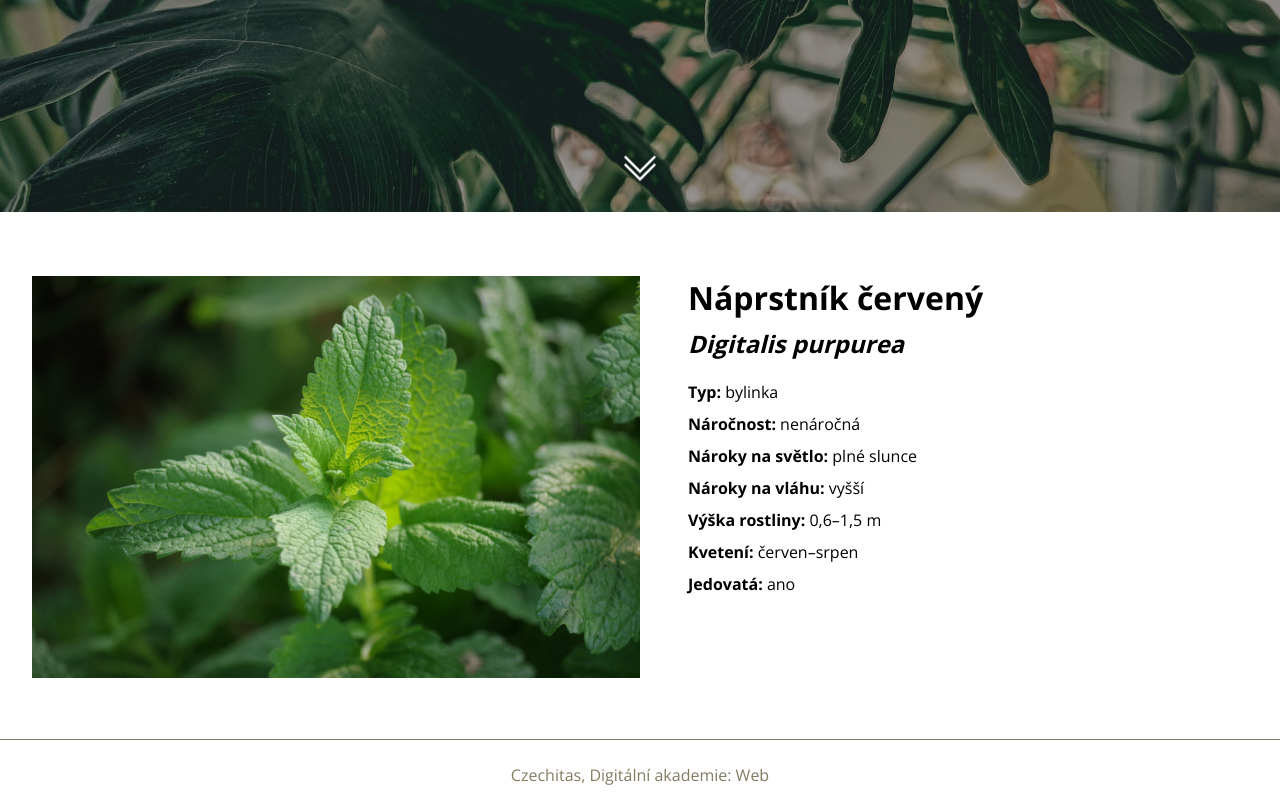
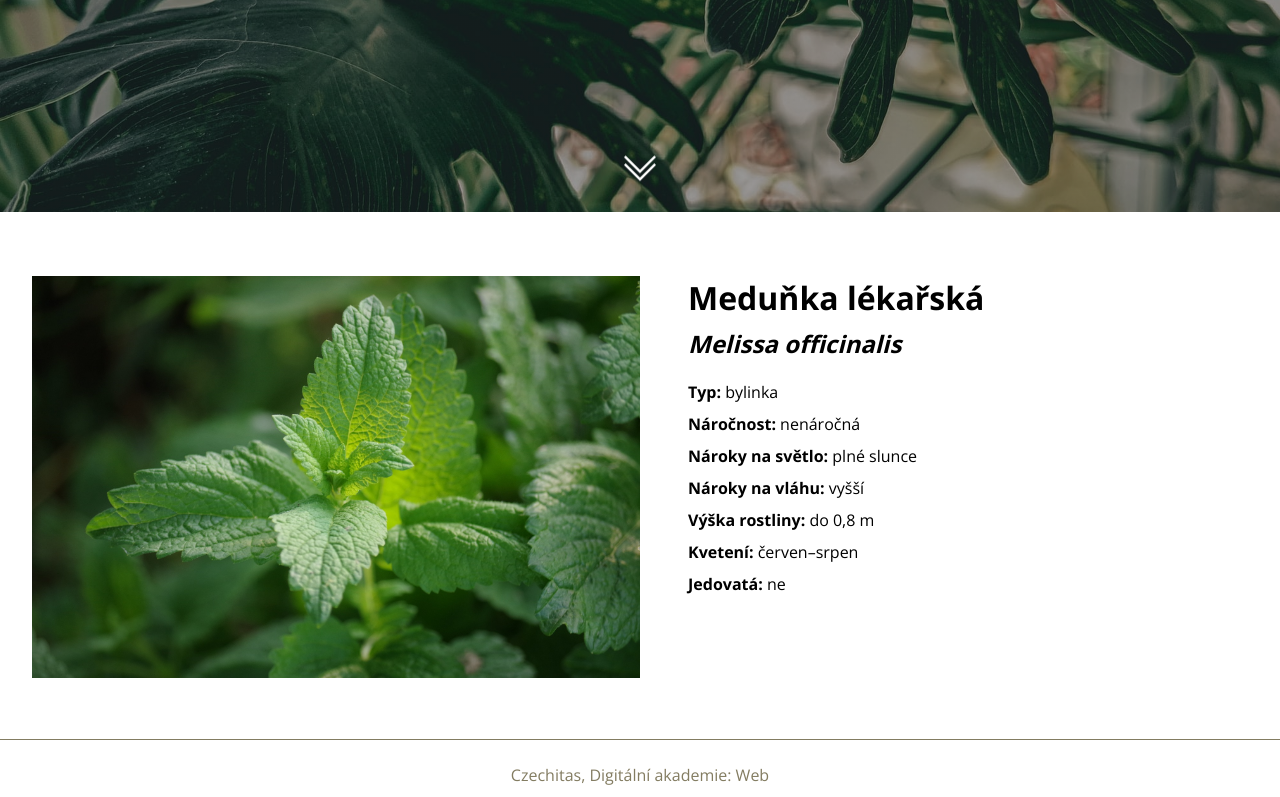
Before and after one commit to TeVecko/Kytkovo, a website built with webpack: page src/Plants/melissa.html in a window 1280 px wide. Shown: the part 588-1385 px from the top of the page. Built offline with nearby package versions, Linux system fonts and the light colour scheme; files whose address does not match are found by name.

Commit message:
opravena celá meduňka(melissa)

```diff
--- a/src/Plants/melissa.html
+++ b/src/Plants/melissa.html
@@ -65,16 +65,16 @@
           />
         </div>
         <div class="plant-describe">
-          <h1 class="title-plant">Náprstník červený</h1>
-          <h2 class="title-plant__latin"><em>Digitalis purpurea</em></h2>
+          <h1 class="title-plant">Meduňka lékařská</h1>
+          <h2 class="title-plant__latin"><em>Melissa officinalis</em></h2>
           <ul>
             <li><strong>Typ:</strong> bylinka</li>
             <li><strong>Náročnost:</strong> nenáročná</li>
             <li><strong>Nároky na světlo:</strong> plné slunce</li>
             <li><strong>Nároky na vláhu:</strong> vyšší</li>
-            <li><strong>Výška rostliny:</strong> 0,6–1,5 m</li>
+            <li><strong>Výška rostliny:</strong> do 0,8 m</li>
             <li><strong>Kvetení:</strong> červen–srpen</li>
-            <li><strong>Jedovatá:</strong> ano</li>
+            <li><strong>Jedovatá:</strong> ne</li>
           </ul>
         </div>
       </main>
```
